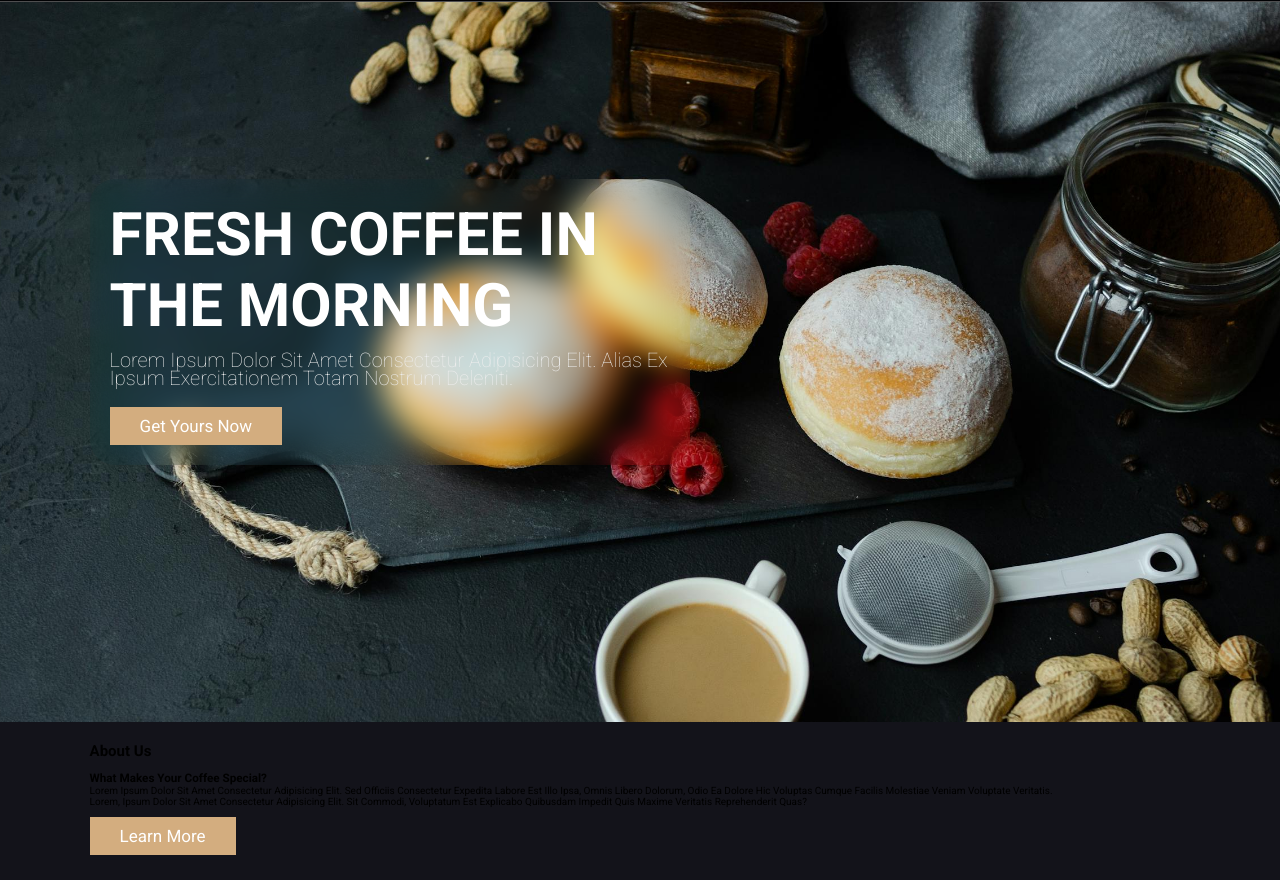
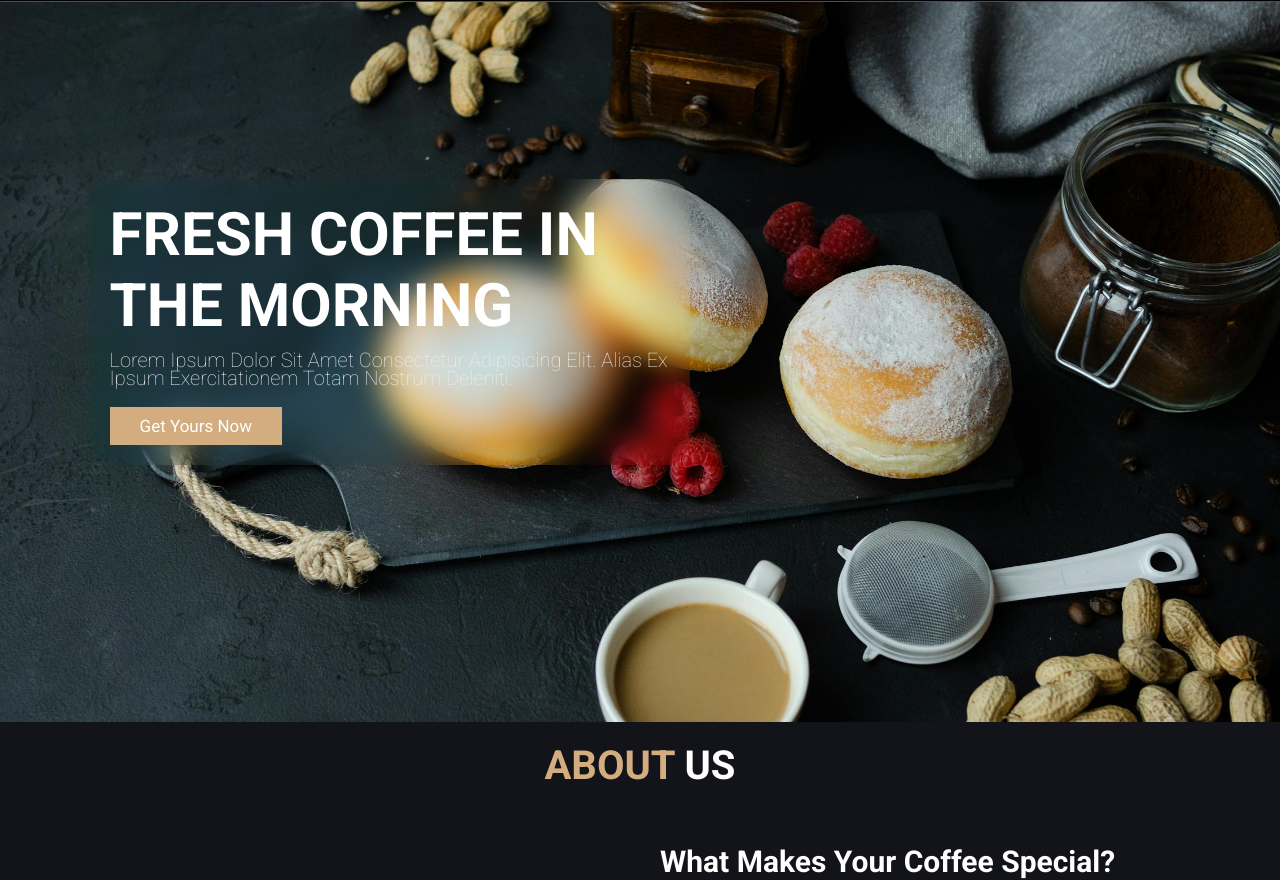
Before and after one commit to SolomonM23/Coffee-Shop, a plain HTML site: page index.html in a window 1280 px wide. Shown: the part 78-958 px from the top of the page. Drawn offline with Linux system fonts and the light colour scheme.

Commit message:
heading css rules, and about section styling

```diff
--- a/css/styles.css
+++ b/css/styles.css
@@ -43,6 +43,19 @@ body {
 
 section {
     padding: 2rem 7%;
+}
+
+.heading {
+    text-align: center;
+    color: #fff;
+    text-transform: uppercase;
+    padding-bottom: 3.5rem;
+    font-size: 4rem;
+}
+
+.heading span {
+    color: var(--main-color);
+    text-transform: uppercase;
 }
 
 .btn {
@@ -297,3 +310,36 @@ section {
     padding: 1rem 0;
     color: #eee;
 }
+
+/* about section */
+.about .row {
+    display: flex;
+    align-items: center;
+    background: var(--black);
+    flex-wrap: wrap;
+}
+
+.about .row .image {
+    flex: 1 1 45rem;
+}
+
+.about .row .image img {
+    width: 100%;
+}
+
+.about .row .content {
+    flex: 1 1 45rem;
+    padding: 2rem;
+}
+
+.about .row .content h3 {
+    font-size: 3rem;
+    color: #fff;
+}
+
+.about .row .content p {
+    font-size: 1.6rem;
+    color: #ccc;
+    padding: 1rem 0;
+    line-height: 1.8;
+}
```
Also changed, not shown: index.html (+1 -0 lines).
